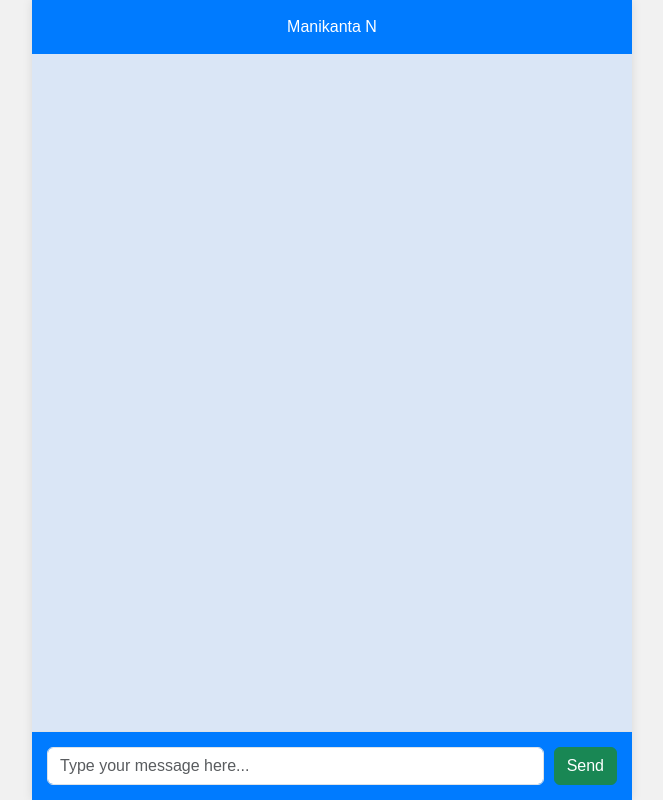
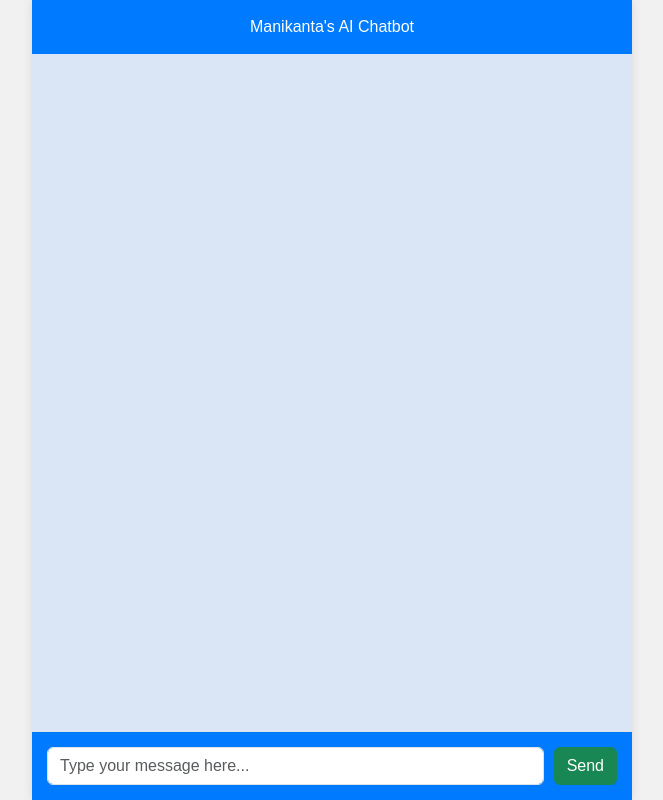
Before and after one commit to mani3523/AI-Chat-bot, a Flask app: page / in a window 1280 px wide. Shown: the whole page, without its empty margins (308-971 px from the left). Run offline with Flask 3, Linux system fonts and the light colour scheme; some libraries are stand-ins or nearby versions.

Commit message:
headline changed

```diff
--- a/templates/index.html
+++ b/templates/index.html
@@ -15,7 +15,7 @@
     <div class="chat">
 
         <div class="chat-header">
-            Manikanta N
+            Manikanta's AI Chatbot
         </div>
 
         <div class="chat-body" id="chat-body">
```
